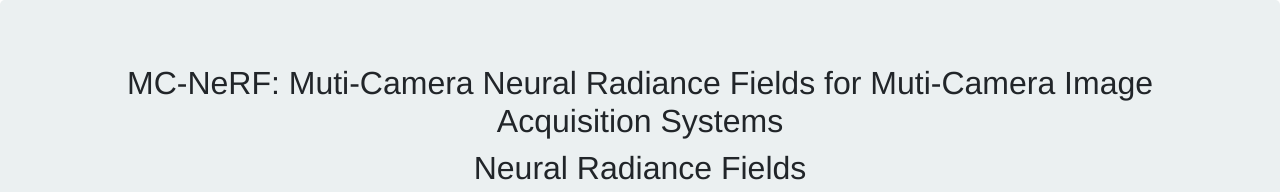
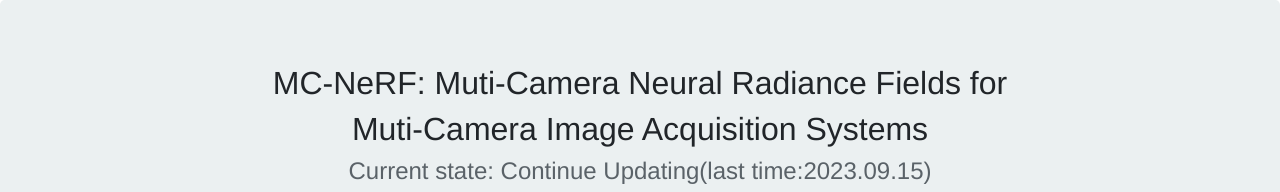
Before and after one commit to IN2-ViAUn/MC-NeRF, a plain HTML site: page index.html in a window 1280 px wide. Shown: the top 192 px of the page. Drawn offline with Linux system fonts and the light colour scheme.

Commit message:
Update index.html

```diff
--- a/index.html
+++ b/index.html
@@ -17,8 +17,8 @@
       <div class="container">
         <div class="row">
           <div class="col-12">
-            <h2> MC-NeRF: Muti-Camera Neural Radiance Fields for Muti-Camera Image Acquisition Systems </h2>
-            <h2> Neural Radiance Fields </h2>
+            <h2> MC-NeRF: Muti-Camera Neural Radiance Fields for</h2>
+            <h2> Muti-Camera Image Acquisition Systems </h2>
             <h4 style="color:#5a6268;">Current state: Continue Updating(last time:2023.09.15)</h4>
             <hr>
             <h6>
```
